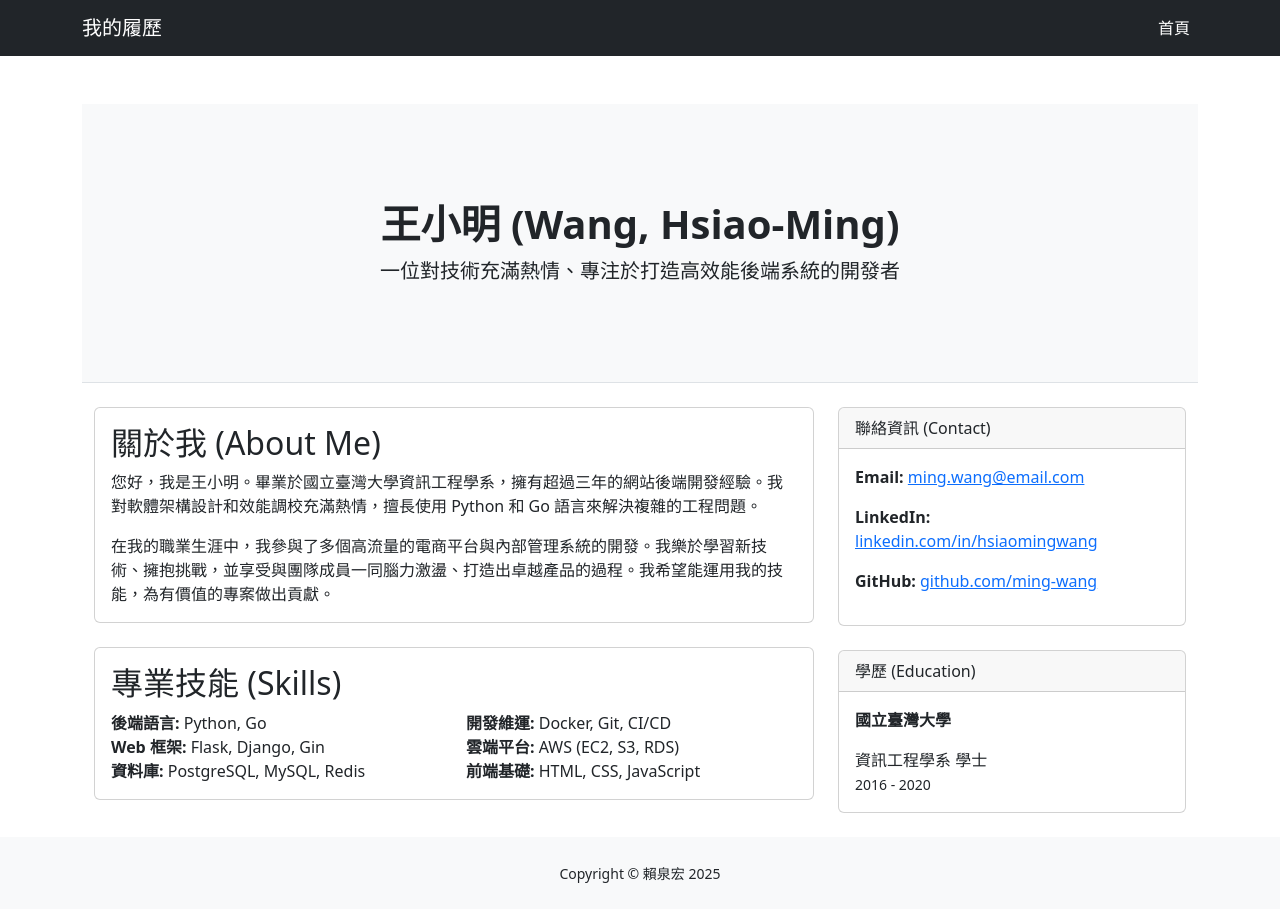
After one commit to HenryLai921/myweb, a Flask app: page /2 in a window 1280 px wide. The commit adds this page. Run offline with Flask 3, Linux system fonts and the light colour scheme.

Commit message:
git add .

```diff
--- a/app.py
+++ b/app.py
@@ -5,14 +5,24 @@ app = Flask(__name__)
 
 # 定義網站的路由 (Route)
 # @app.route('/') 代表網站的根目錄 (首頁)
-@app.route('/')
-def index():
+@app.route('/1')
+def index1():
     """
     這是處理首頁請求的函式
     它會渲染 (render) templates 資料夾中的 index.html 檔案並回傳給使用者
     """
     return render_template('index.html')
 
+# 定義網站的路由 (Route)
+# @app.route('/') 代表網站的根目錄 (首頁)
+@app.route('/2')
+def index2():
+    """
+    這是處理首頁請求的函式
+    它會渲染 (render) templates 資料夾中的 index.html 檔案並回傳給使用者
+    """
+    return render_template('index_2.html')
+
 # 讓這個腳本可以直接被執行
 if __name__ == '__main__':
     # 啟動應用程式，debug=True 會讓你在修改程式碼後自動重啟伺服器
--- a/templates/base.html
+++ b/templates/base.html
@@ -39,12 +39,12 @@
 
 <footer class="py-4 bg-light mt-auto">
     <div class="container text-center">
-        <small>Copyright &copy; 你的名字 2025</small>
+        <small>Copyright &copy; 賴泉宏 2025</small>
     </div>
 </footer>
 
 
-<script src="https://cdn.jsdelivr.net/npm/bootstrap@5.3.3/dist/js/bootstrap.bundle.min.js" integrity="sha384-YvpcrYf0tY3lHB60NNkmXc5s9fDVZLESaAA55NDzOxhy9GkcIdslK1eN7N6jIeHz" crossorigin="anonymous"></script>
+{#<script src="https://cdn.jsdelivr.net/npm/bootstrap@5.3.3/dist/js/bootstrap.bundle.min.js" integrity="sha384-YvpcrYf0tY3lHB60NNkmXc5s9fDVZLESaAA55NDzOxhy9GkcIdslK1eN7N6jIeHz" crossorigin="anonymous"></script>#}
 
 </body>
 </html>
--- a/templates/index.html
+++ b/templates/index.html
@@ -1,7 +1,7 @@
 {% extends "base.html" %}
 
 {% block title %}
-    歡迎來到我的首頁 - 你的名字
+    歡迎來到我的首頁 - 賴泉宏
 {% endblock %}
 
 {% block content %}
--- /dev/null
+++ b/templates/index_2.html
@@ -0,0 +1,76 @@
+{% extends "base.html" %}
+
+{% block title %}
+    王小明的個人履歷
+{% endblock %}
+
+{% block content %}
+<header class="py-5 bg-light border-bottom mb-4">
+    <div class="container">
+        <div class="text-center my-5">
+            <h1 class="fw-bolder">王小明 (Wang, Hsiao-Ming)</h1>
+            <p class="lead mb-0">一位對技術充滿熱情、專注於打造高效能後端系統的開發者</p>
+        </div>
+    </div>
+</header>
+
+<div class="container">
+    <div class="row">
+        <div class="col-lg-8">
+            <div class="card mb-4">
+                <div class="card-body">
+                    <h2 class="card-title">關於我 (About Me)</h2>
+                    <p class="card-text">
+                        您好，我是王小明。畢業於國立臺灣大學資訊工程學系，擁有超過三年的網站後端開發經驗。我對軟體架構設計和效能調校充滿熱情，擅長使用 Python 和 Go 語言來解決複雜的工程問題。
+                    </p>
+                    <p class="card-text">
+                        在我的職業生涯中，我參與了多個高流量的電商平台與內部管理系統的開發。我樂於學習新技術、擁抱挑戰，並享受與團隊成員一同腦力激盪、打造出卓越產品的過程。我希望能運用我的技能，為有價值的專案做出貢獻。
+                    </p>
+                </div>
+            </div>
+
+            <div class="card mb-4">
+                <div class="card-body">
+                    <h2 class="card-title">專業技能 (Skills)</h2>
+                    <div class="row">
+                        <div class="col-sm-6">
+                            <ul class="list-unstyled mb-0">
+                                <li><strong>後端語言:</strong> Python, Go</li>
+                                <li><strong>Web 框架:</strong> Flask, Django, Gin</li>
+                                <li><strong>資料庫:</strong> PostgreSQL, MySQL, Redis</li>
+                            </ul>
+                        </div>
+                        <div class="col-sm-6">
+                            <ul class="list-unstyled mb-0">
+                                <li><strong>開發維運:</strong> Docker, Git, CI/CD</li>
+                                <li><strong>雲端平台:</strong> AWS (EC2, S3, RDS)</li>
+                                <li><strong>前端基礎:</strong> HTML, CSS, JavaScript</li>
+                            </ul>
+                        </div>
+                    </div>
+                </div>
+            </div>
+        </div>
+
+        <div class="col-lg-4">
+            <div class="card mb-4">
+                <div class="card-header">聯絡資訊 (Contact)</div>
+                <div class="card-body">
+                    <p><strong>Email:</strong> <a href="mailto:ming.wang@email.com">ming.wang@email.com</a></p>
+                    <p><strong>LinkedIn:</strong> <a href="https://www.linkedin.com/in/hsiaomingwang" target="_blank">linkedin.com/in/hsiaomingwang</a></p>
+                    <p><strong>GitHub:</strong> <a href="https://github.com/ming-wang" target="_blank">github.com/ming-wang</a></p>
+                </div>
+            </div>
+
+            <div class="card mb-4">
+                <div class="card-header">學歷 (Education)</div>
+                <div class="card-body">
+                    <p><strong>國立臺灣大學</strong></p>
+                    <p class="mb-0">資訊工程學系 學士</p>
+                    <small>2016 - 2020</small>
+                </div>
+            </div>
+        </div>
+    </div>
+</div>
+{% endblock %}
```
Also changed, not shown: templates/test.py (added, +9 -0 lines), templates/test_numpy.py (added, +7 -0 lines), templates/test_pd.py (added, +10 -0 lines).
